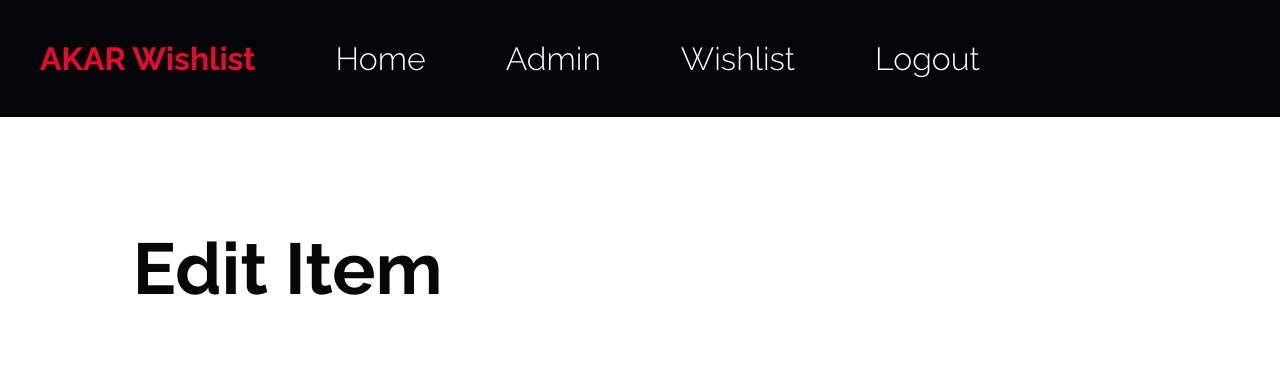
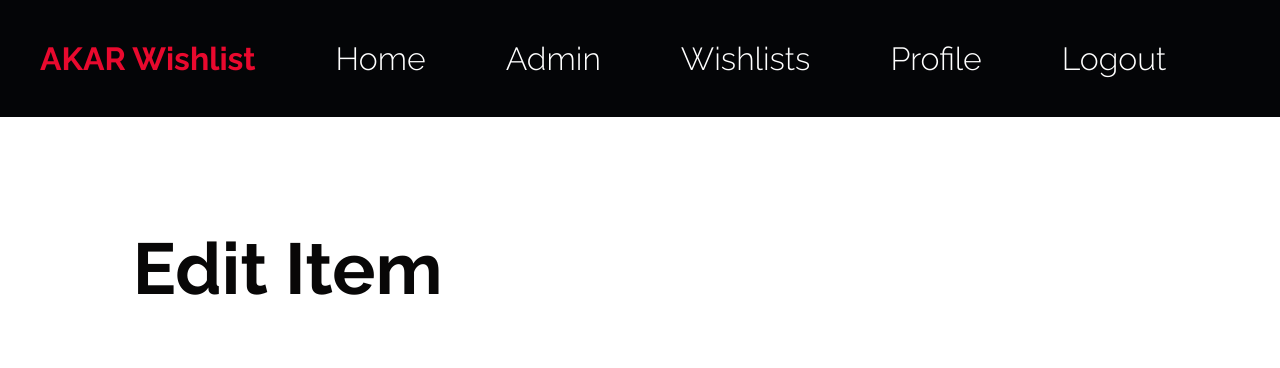
Before and after one commit to AliangWeasd/cst438proj2, a Flask app: page /editItem/1 in a window 1280 px wide. Shown: the top 368 px of the page. Run offline with Flask 2, Linux system fonts and the light colour scheme; data that the repository does not hold is empty; some libraries are stand-ins or nearby versions.

Commit message:
final commit

```diff
--- a/templates/editItem.html
+++ b/templates/editItem.html
@@ -18,16 +18,19 @@
                 </a>
             </li>
             <li>
-                <a href = "mainUserScreen.html">Home</a>
+                <a href = "/">Home</a>
             </li>
             <li>
-                <a href = "#">Admin</a>
+                <a href = "/admin">Admin</a>
             </li>
             <li>
-                <a href = "#">Wishlist</a>
+                <a href = "/wishList">Wishlists</a>
             </li>
             <li>
-                <a href = "#">Logout</a>
+                <a href = "/editUser">Profile</a>
+            </li>
+            <li>
+                <a href = "/logout">Logout</a>
             </li>
         </ul>
     </nav>
--- a/templates/wishList.html
+++ b/templates/wishList.html
@@ -56,7 +56,6 @@
                         <input type="hidden" name="wishlistID" value="{{row['wishlistID']}}"/>
                         <button class = "btn-crud view">View</button>
                     </form>
-                    <button class = "btn-crud edit">Edit</button>
                     <form method="GET" action="/deleteList?">
                         <input type="hidden" name="wishlistID" value="{{row['wishlistID']}}" />
                         <button class = "btn-crud delete">Delete</button>
```
